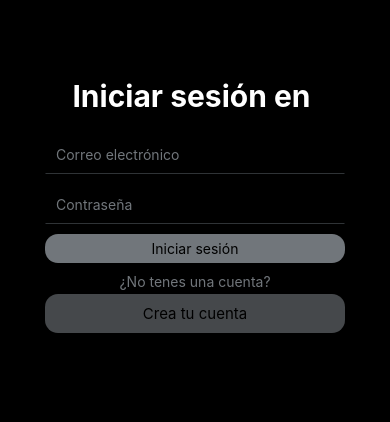
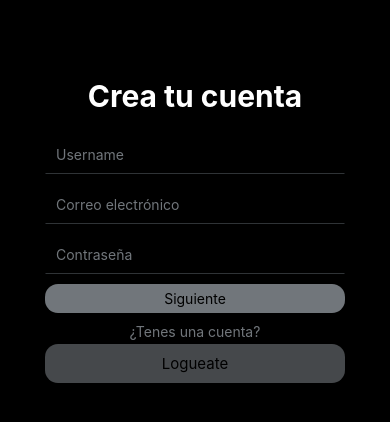
Before and after one commit to martinamicaliczka/tpX, a React Native app: screen / in a window 390 px wide. Shown: the top 422 px of the page. Built offline with nearby package versions, Linux system fonts and the light colour scheme; no server answers.

Commit message:
era para probar

```diff
--- a/src/navigation/StackNavigator.js
+++ b/src/navigation/StackNavigator.js
@@ -3,15 +3,13 @@ import { createNativeStackNavigator } from '@react-navigation/native-stack';
 
 import Register from "../screens/Register";
 import Login from "../screens/Login";
-import Profile from "../screens/Profile";
 import TabNavigator from "./TabNavigator";
 const Stack = createNativeStackNavigator();
 
 export default class StackNavigator extends Component {
     render() {
         return (
-            <Stack.Navigator initialRouteName="Profile">
-                <Stack.Screen name="Profile" component={Profile} options={{ headerShown: false }} />
+            <Stack.Navigator>
                 <Stack.Screen
                     name="Register"
                     component={Register}
```
